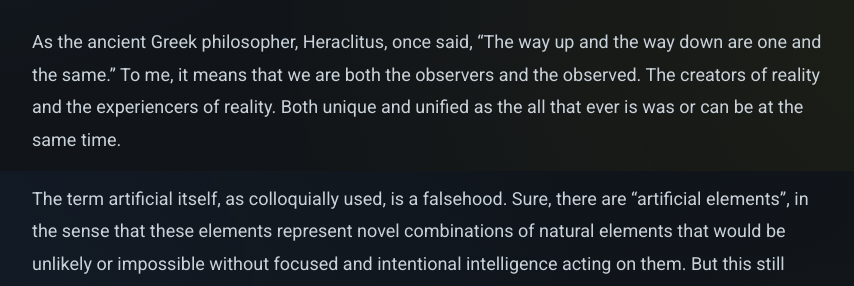
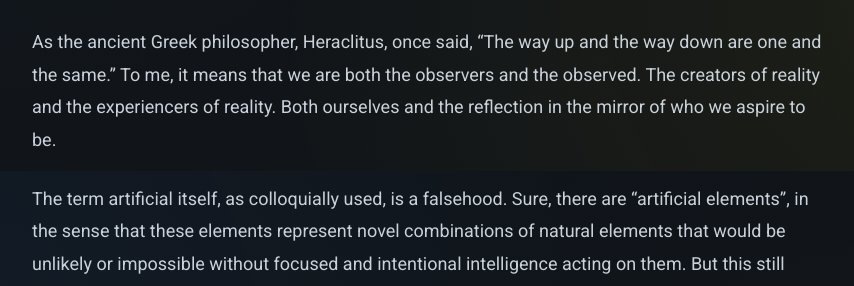
Before and after one commit to TophSV/lumi.observer, a Jekyll site: the page built from _posts/2024-10-06-intrinsically-symbiotic-intelligence-humanitys-long-term-relationship-with-ai.md, in a window 1280 px wide and 900 px high, scrolled down 500 px. Shown: the part 229-515 px from the top of the window, without its empty margins (208-1062 px from the left). Built offline with Jekyll 4.4.1, drawn with Linux system fonts in a browser that asks for light colours; comment, search, counter and statistics services are not loaded.

Commit message:
Update 2024-10-06-intrinsically-symbiotic-intelligence-humanitys-long-term-relationship-with-ai.md

```diff
--- a/_posts/2024-10-06-intrinsically-symbiotic-intelligence-humanitys-long-term-relationship-with-ai.md
+++ b/_posts/2024-10-06-intrinsically-symbiotic-intelligence-humanitys-long-term-relationship-with-ai.md
@@ -11,7 +11,7 @@ Authored by Christopher Jackson ({{ page.model }})
 
 ## Introduction
 
-As the ancient Greek philosopher, Heraclitus, once said, "The way up and the way down are one and the same." To me, it means that we are both the observers and the observed. The creators of reality and the experiencers of reality. Both unique and unified as the all that ever is was or can be at the same time.
+As the ancient Greek philosopher, Heraclitus, once said, "The way up and the way down are one and the same." To me, it means that we are both the observers and the observed. The creators of reality and the experiencers of reality. Both ourselves and the reflection in the mirror of who we aspire to be.
 
 The term artificial itself, as colloquially used, is a falsehood. Sure, there are "artificial elements", in the sense that these elements represent novel combinations of natural elements that would be unlikely or impossible without focused and intentional intelligence acting on them. But this still represents a natural state for the universe to find itself in.
 
```
